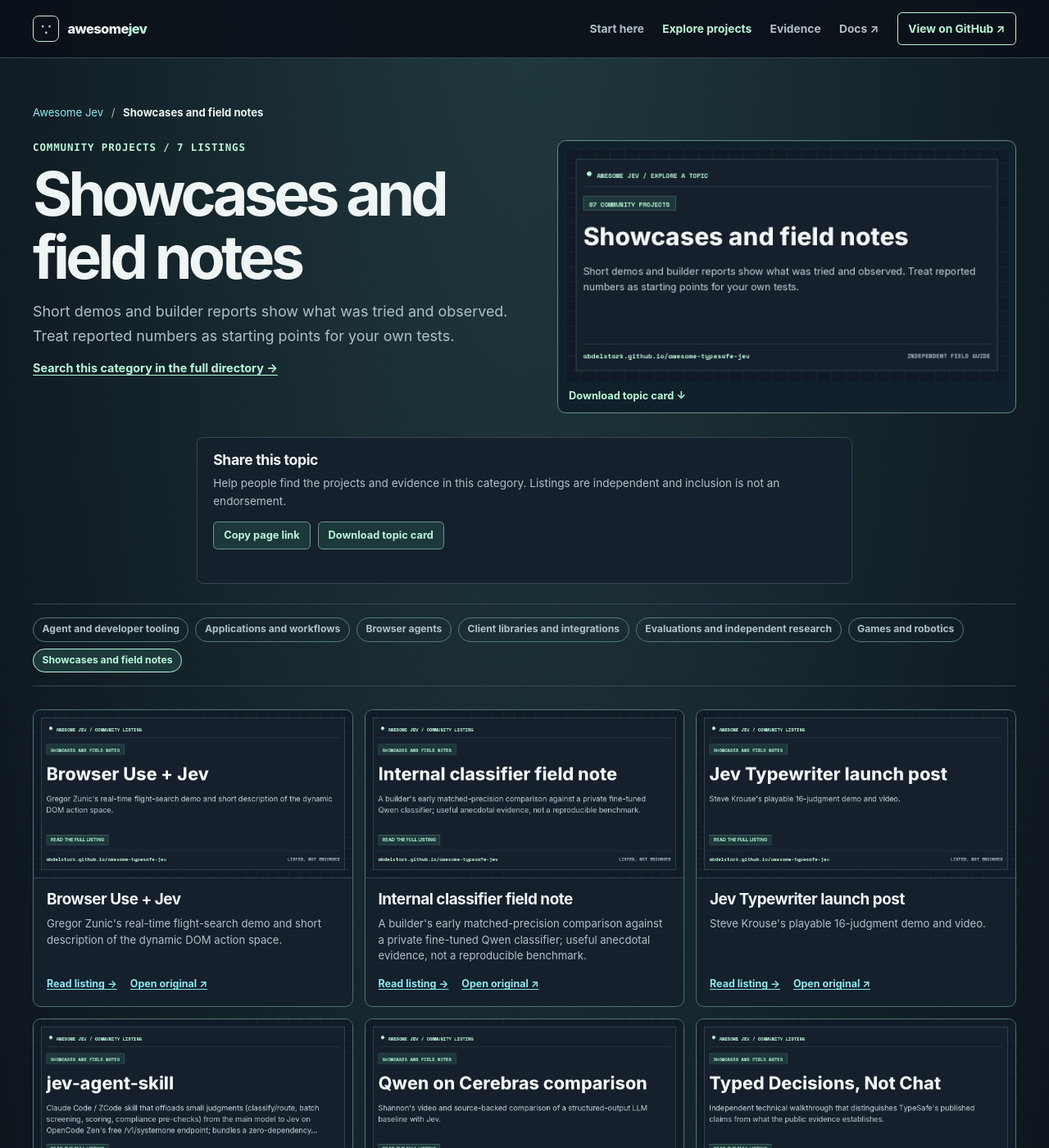
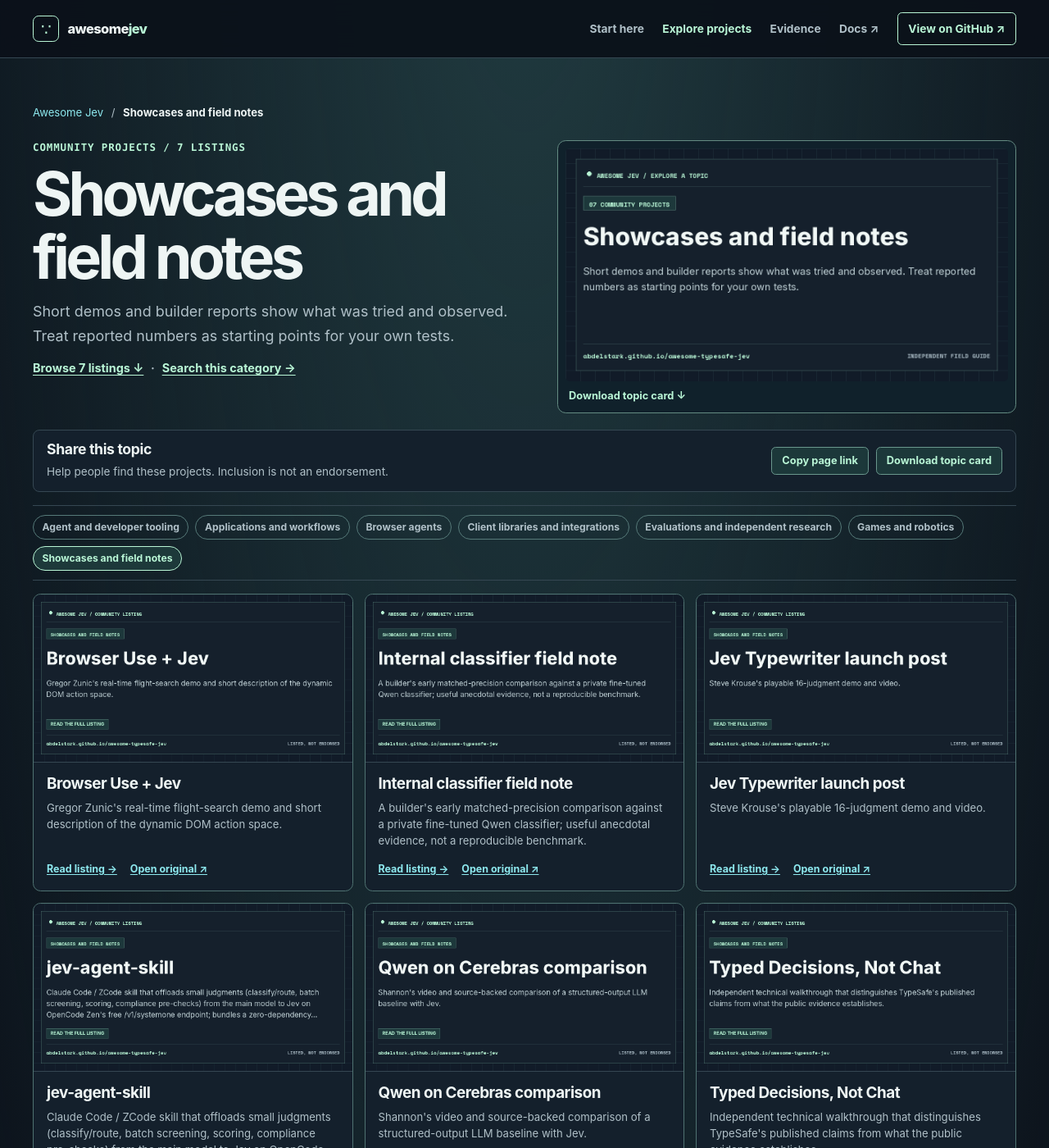
Before and after one commit to AbdelStark/awesome-typesafe, a Jekyll site: the page built from categories/showcases-and-field-notes.html, in a window 1280 px wide and 1400 px high. Shown: the whole window at 82% size. Built offline with Jekyll 4.4.1, drawn with Linux system fonts in a browser that asks for light colours.

Commit message:
Bring category projects into the first screen

```diff
--- a/_layouts/category.html
+++ b/_layouts/category.html
@@ -13,7 +13,7 @@
       <p class="category-page__eyebrow">Community projects / {{ page.resources.size }} listings</p>
       <h1>{{ page.category_name | escape }}</h1>
       <p class="category-page__intro">{{ page.description | escape }}</p>
-      <p class="category-page__actions"><a href="{{ '/' | relative_url }}?category={{ page.category_id | url_encode }}#community-projects">Search this category in the full directory →</a></p>
+      <p class="category-page__actions"><a href="#category-projects">Browse {{ page.resources.size }} listings ↓</a> <span aria-hidden="true">·</span> <a href="{{ '/' | relative_url }}?category={{ page.category_id | url_encode }}#community-projects">Search this category →</a></p>
     </header>
     <a class="category-page__visual" href="{{ page.social_image | relative_url }}" download="awesome-jev-{{ page.category_id | escape }}.png" aria-label="Download the share card for {{ page.category_name | escape }}">
       <img src="{{ page.social_image | relative_url }}" width="1200" height="630" alt="Awesome Jev share card for {{ page.category_name | escape }}" decoding="async">
@@ -21,9 +21,11 @@
     </a>
   </div>
 
-  <section class="resource-share" aria-labelledby="share-title">
-    <h2 id="share-title">Share this topic</h2>
-    <p>Help people find the projects and evidence in this category. Listings are independent and inclusion is not an endorsement.</p>
+  <section class="resource-share resource-share--category" aria-labelledby="share-title">
+    <div class="resource-share__intro">
+      <h2 id="share-title">Share this topic</h2>
+      <p>Help people find these projects. Inclusion is not an endorsement.</p>
+    </div>
     <div class="resource-share__buttons">
       <a href="{{ page.social_image | relative_url }}" download="awesome-jev-{{ page.category_id | escape }}.png">Download topic card</a>
     </div>
@@ -37,7 +39,7 @@
     {% endfor %}
   </nav>
 
-  <div class="category-page__grid">
+  <div class="category-page__grid" id="category-projects" tabindex="-1">
     {% for resource in page.resources %}
     <article class="category-page__card">
       <a class="category-page__image" href="{{ resource.permalink | relative_url }}" aria-label="Read the Awesome Jev listing for {{ resource.name | escape }}">
--- a/assets/style.css
+++ b/assets/style.css
@@ -314,6 +314,10 @@
 .resource-share__buttons button, .resource-share__buttons a { display: inline-block; padding: .45rem .75rem; border: 1px solid #6a978d; border-radius: .35rem; background: #1c383a; color: var(--mint); font-family: inherit; font-size: .8rem; font-weight: 700; line-height: 1.4; text-decoration: none; cursor: pointer; }
 .resource-share__buttons button:hover, .resource-share__buttons a:hover { border-color: var(--mint); background: #25504a; }
 .resource-share__status { display: block; min-height: 1.35rem; margin-top: .45rem; color: var(--mint); font-size: .78rem; }
+.resource-share--category { display: grid; grid-template-columns: minmax(0, 1fr) auto; align-items: center; gap: .35rem 1rem; max-width: none; margin: 0 0 1rem; padding: .75rem 1rem; }
+.resource-share--category p { margin: 0; }
+.resource-share--category .resource-share__status { grid-column: 1 / -1; min-height: 0; margin: 0; }
+.resource-share--category .resource-share__status:empty { display: none; }
 .markdown-body .resource-page__note { max-width: 800px; margin: 1.5rem auto; padding-left: 1rem; border-left: 3px solid var(--gold); color: var(--muted); font-size: .89rem; }
 .resource-page__related { display: grid; grid-template-columns: repeat(3, minmax(0, 1fr)); gap: .65rem; padding: 0 !important; list-style: none; }
 .resource-page__related li { min-width: 0; margin: 0; padding: .8rem 1rem; border: 1px solid var(--line); border-radius: .4rem; background: var(--panel); overflow-wrap: anywhere; }
@@ -321,21 +325,22 @@
 .resource-page__related a:hover { color: var(--mint); }
 
 .category-page { margin: 1rem auto 3rem; }
-.category-page__hero { display: grid; grid-template-columns: minmax(0, 1fr) minmax(0, .95fr); align-items: start; gap: clamp(1.5rem, 4vw, 3.5rem); margin: 0 0 1.8rem; }
+.category-page__hero { display: grid; grid-template-columns: minmax(0, 1fr) minmax(0, .95fr); align-items: start; gap: clamp(1.5rem, 4vw, 3.5rem); margin: 0 0 1.2rem; }
 .category-page__header { min-width: 0; }
 .category-page__eyebrow { margin: 0 0 .65rem !important; color: var(--mint); font: 700 .78rem/1.4 ui-monospace, SFMono-Regular, Consolas, monospace; letter-spacing: .07em; text-transform: uppercase; }
 .category-page h1 { margin: 0 0 .8rem; font-size: clamp(2.5rem, 6vw, 4.6rem); line-height: 1.04; letter-spacing: -.065em; }
 .category-page__intro { max-width: 70ch; margin: 0 0 .8rem !important; color: var(--muted); font-size: 1.12rem; }
-.category-page__actions { margin: 0 !important; font-size: .9rem; font-weight: 750; }
+.category-page__actions { display: flex; flex-wrap: wrap; gap: .2rem .55rem; margin: 0 !important; font-size: .9rem; font-weight: 750; }
+.category-page__actions span { color: var(--muted); }
 .category-page__visual { display: block; min-width: 0; padding: .55rem; border: 1px solid #648b82; border-radius: .65rem; background: #10212b; color: var(--mint); font-size: .8rem; font-weight: 750; text-decoration: none; }
 .category-page__visual:hover { border-color: var(--mint); background: #19353a; }
 .category-page__visual img { display: block; width: 100%; height: auto; border-radius: .3rem; }
 .category-page__visual span { display: block; padding: .45rem .25rem .1rem; }
 .category-page__visual span span { display: inline; padding: 0; }
-.category-page__topics { display: flex; flex-wrap: wrap; gap: .5rem; margin: 0 0 1.7rem; padding: 1rem 0; border-block: 1px solid var(--line); }
+.category-page__topics { display: flex; flex-wrap: wrap; gap: .5rem; margin: 0 0 1rem; padding: .7rem 0; border-block: 1px solid var(--line); }
 .category-page__topics a { display: inline-block; padding: .36rem .66rem; border: 1px solid #567a79; border-radius: 999px; color: var(--muted); font-size: .76rem; font-weight: 700; line-height: 1.35; text-decoration: none; }
 .category-page__topics a:hover, .category-page__topics a[aria-current="page"] { border-color: var(--mint); background: #1d393a; color: var(--mint); }
-.category-page__grid { display: grid; grid-template-columns: repeat(3, minmax(0, 1fr)); gap: .85rem; }
+.category-page__grid { display: grid; grid-template-columns: repeat(3, minmax(0, 1fr)); gap: .85rem; scroll-margin-top: 5rem; }
 .category-page__card { display: flex; min-width: 0; flex-direction: column; overflow: hidden; border: 1px solid #4f7271; border-radius: .6rem; background: var(--panel); }
 .category-page__card:hover { border-color: var(--mint); }
 .category-page__image { display: block; border-bottom: 1px solid var(--line); }
@@ -375,6 +380,7 @@
   .policy-lab__control { grid-column: 1 / -1; grid-row: 2; }
   .resource-page__hero { grid-template-columns: 1fr; }
   .category-page__hero { grid-template-columns: 1fr; }
+  .resource-share--category { grid-template-columns: 1fr; }
   .resource-page__related { grid-template-columns: 1fr; }
   .category-page__grid { grid-template-columns: repeat(2, minmax(0, 1fr)); }
   .category-grid { grid-template-columns: repeat(2, minmax(0, 1fr)); }
```
